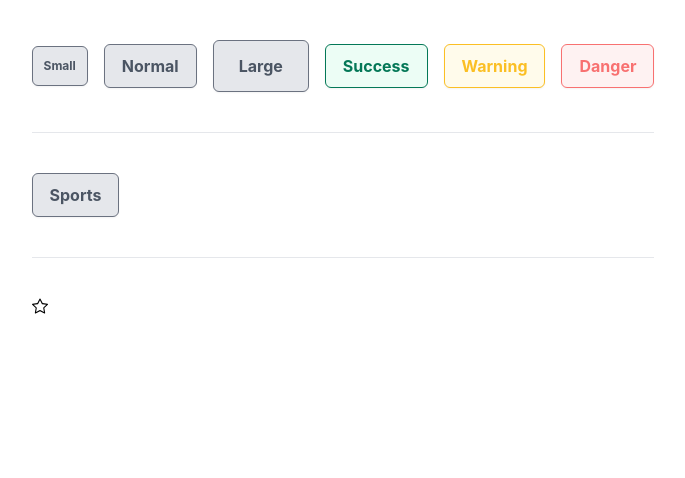
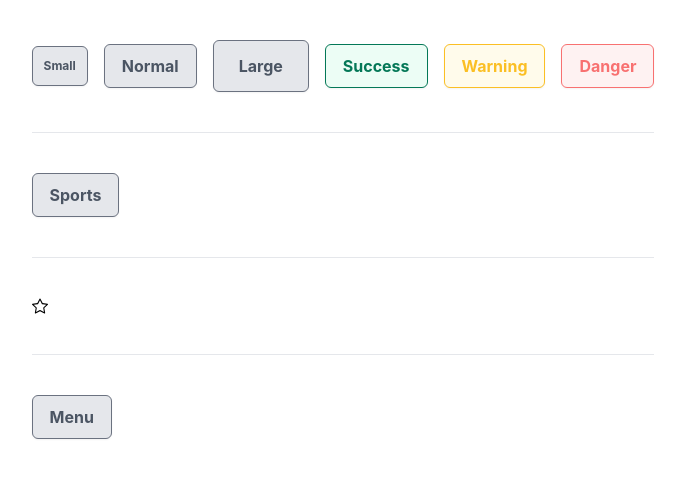
Before and after one commit to tatasadi/react-component-library, a React (Vite) app: page / in a window 1280 px wide. Shown: the top 478 px of the page, without its empty margins (297-982 px from the left). Built offline with nearby package versions, Linux system fonts and the light colour scheme.

Commit message:
add menu with toggle

```diff
--- a/src/App.jsx
+++ b/src/App.jsx
@@ -1,5 +1,6 @@
 import ButtonExample from "./components/Button/ButtonExample"
 import MenuExample from "./components/Menu/MenuExample"
+import MenuWithToggleExample from "./components/MenuWithToggle/MenuWithToggleExample"
 import Star from "./components/Star"
 
 function App() {
@@ -10,6 +11,8 @@ function App() {
       <MenuExample />
       <hr className="my-10" />
       <Star />
+      <hr className="my-10" />
+      <MenuWithToggleExample />
     </main>
   )
 }
--- /dev/null
+++ b/src/components/MenuWithToggle/MenuButtonWithToggle.jsx
@@ -0,0 +1,10 @@
+import Button from "../Button/Button"
+import Toggle from "../Toggle/index"
+
+export default function MenuButtonWithToggle({ children }) {
+  return (
+    <Toggle.Button>
+      <Button>{children}</Button>
+    </Toggle.Button>
+  )
+}
--- /dev/null
+++ b/src/components/MenuWithToggle/MenuDropdownWithToggle.jsx
@@ -0,0 +1,9 @@
+import Toggle from "../Toggle/index"
+
+export default function MenuDropdownWithToggle({ children }) {
+  return (
+    <Toggle.On>
+      <div className="menu-dropdown">{children}</div>
+    </Toggle.On>
+  )
+}
--- /dev/null
+++ b/src/components/MenuWithToggle/MenuItemWithToggle.jsx
@@ -0,0 +1,3 @@
+export default function MenuItemWithToggle({ children }) {
+  return <div className="menu-item">{children}</div>
+}
--- /dev/null
+++ b/src/components/MenuWithToggle/MenuWithToggle.jsx
@@ -0,0 +1,10 @@
+import React from "react"
+import Toggle from "../Toggle/index"
+
+export default function MenuWithToggle({ children }) {
+  return (
+    <Toggle>
+      <div className="menu">{children}</div>
+    </Toggle>
+  )
+}
--- /dev/null
+++ b/src/components/MenuWithToggle/MenuWithToggleExample.jsx
@@ -0,0 +1,17 @@
+import React from "react"
+import MenuWithToggle from "./index"
+
+export default function MenuWithToggleExample() {
+  const menu = ["Home", "About", "Contact", "Blog"]
+
+  return (
+    <MenuWithToggle>
+      <MenuWithToggle.Button>Menu</MenuWithToggle.Button>
+      <MenuWithToggle.Dropdown>
+        {menu.map((item) => (
+          <MenuWithToggle.Item key={item}>{item}</MenuWithToggle.Item>
+        ))}
+      </MenuWithToggle.Dropdown>
+    </MenuWithToggle>
+  )
+}
--- /dev/null
+++ b/src/components/MenuWithToggle/index.jsx
@@ -0,0 +1,10 @@
+import MenuWithToggle from "./MenuWithToggle"
+import MenuButtonWithToggle from "./MenuButtonWithToggle"
+import MenuDropdownWithToggle from "./MenuDropdownWithToggle"
+import MenuItemWithToggle from "./MenuItemWithToggle"
+
+MenuWithToggle.Button = MenuButtonWithToggle
+MenuWithToggle.Dropdown = MenuDropdownWithToggle
+MenuWithToggle.Item = MenuItemWithToggle
+
+export default MenuWithToggle
```
